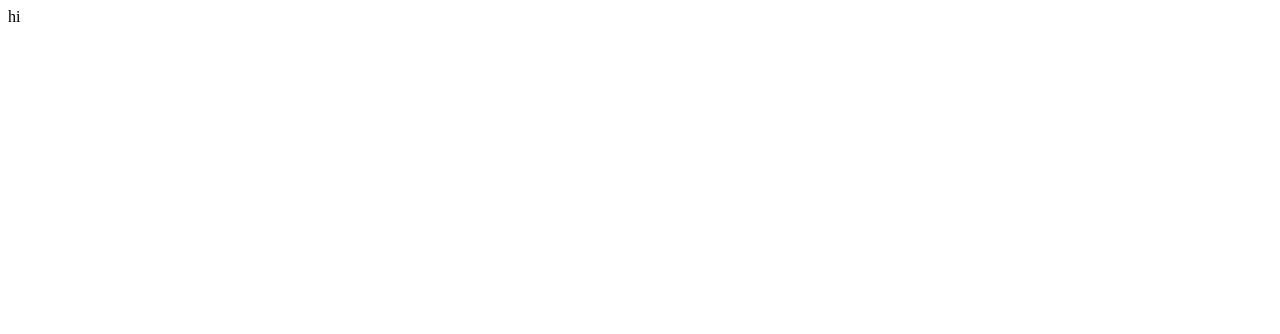
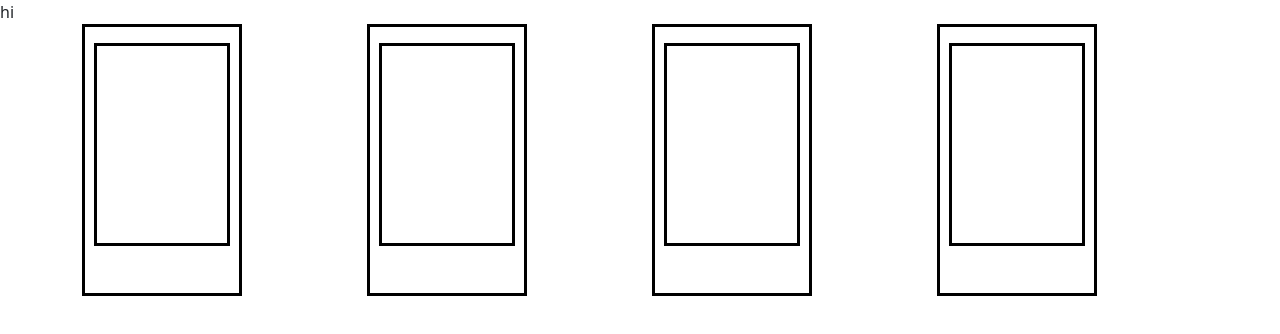
Before and after one commit to marc-issism/hobby-site, a React (Vite) app: page / in a window 1280 px wide. Shown: the top 334 px of the page. Built offline with nearby package versions, Linux system fonts and the light colour scheme.

Commit message:
feat: added polaroid component

```diff
--- a/src/Home.tsx
+++ b/src/Home.tsx
@@ -1,8 +1,20 @@
+import Polaroid from "./components/Polaroid";
+import './css/bootstrap.css'
 
 function Home() {
   return(
     <>
       hi
+      <div className='container'>
+        <div className='row'>
+          {
+            [...Array(4).keys()].map(() => <div className='col-sm'><Polaroid/></div>)
+
+          }
+        </div>
+
+
+      </div>
     </>
   );
 }
--- /dev/null
+++ b/src/components/Polaroid.tsx
@@ -0,0 +1,15 @@
+import '../css/bootstrap.css'
+import '../css/main.css'
+
+function Polaroid() {
+return(
+  <>
+    <div className='polaroid'>
+      <div className='polaroid-image mx-auto'>
+
+      </div>
+    </div>
+  </>
+);}
+
+export default Polaroid
--- /dev/null
+++ b/src/css/main.css
@@ -0,0 +1,20 @@
+/* POLAROID */
+:root {
+  --polaroid-width: 160px;
+  --polaroid-height: calc(1.7 * var(--polaroid-width));
+  --polaroid-image-width: calc(0.85 * var(--polaroid-width));
+  --polaroid-image-height: calc(1.49 * var(--polaroid-image-width));;
+  --polaroid-mt: calc(0.1 * var(--polaroid-width));
+}
+
+.polaroid {
+  border: 3px solid black;
+  height: var(--polaroid-height);
+  width: var(--polaroid-width);
+}
+.polaroid-image {
+  border: 3px solid black;
+  margin-top: var(--polaroid-mt);
+  height: var(--polaroid-image-height);
+  width: var(--polaroid-image-width);
+}
```
Also changed, not shown: 1 other file (tests, documents, lock files or other folders).
